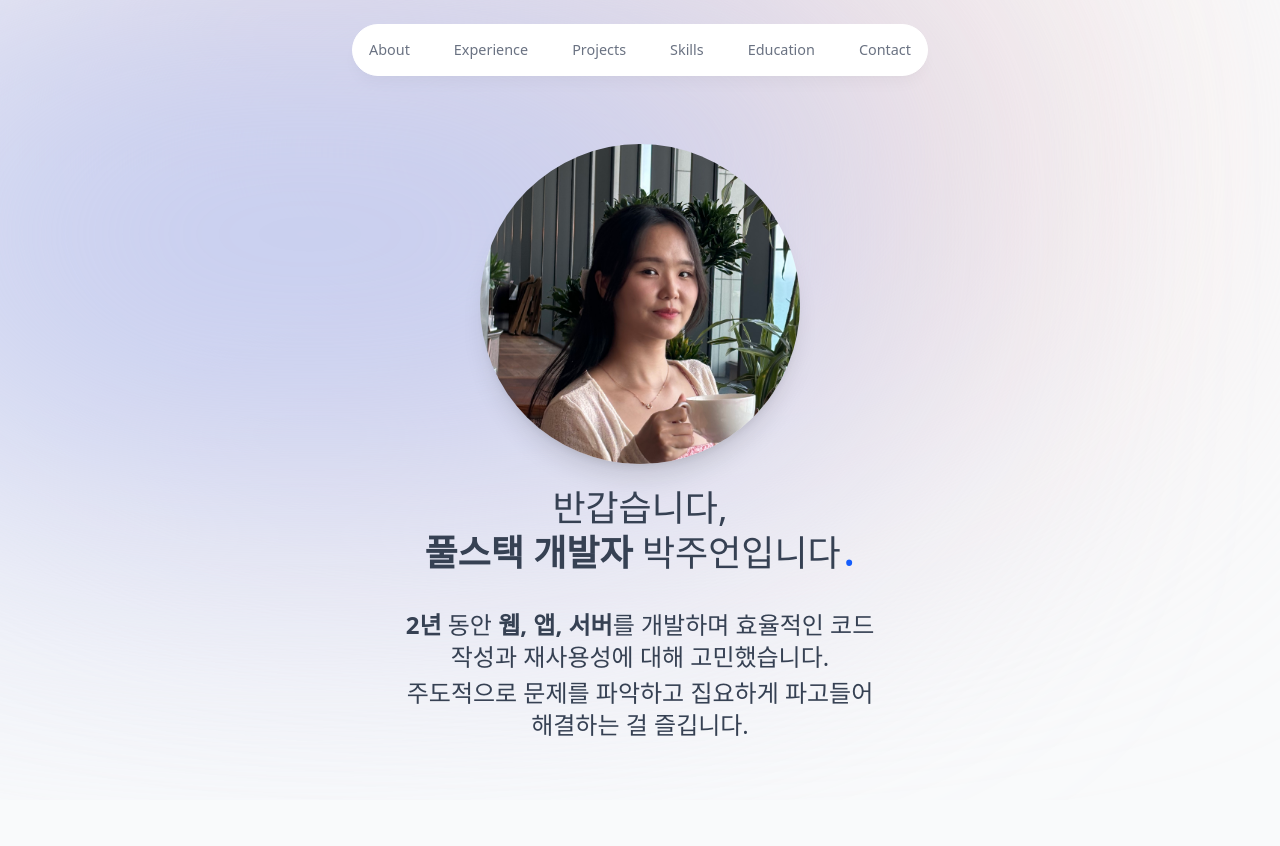
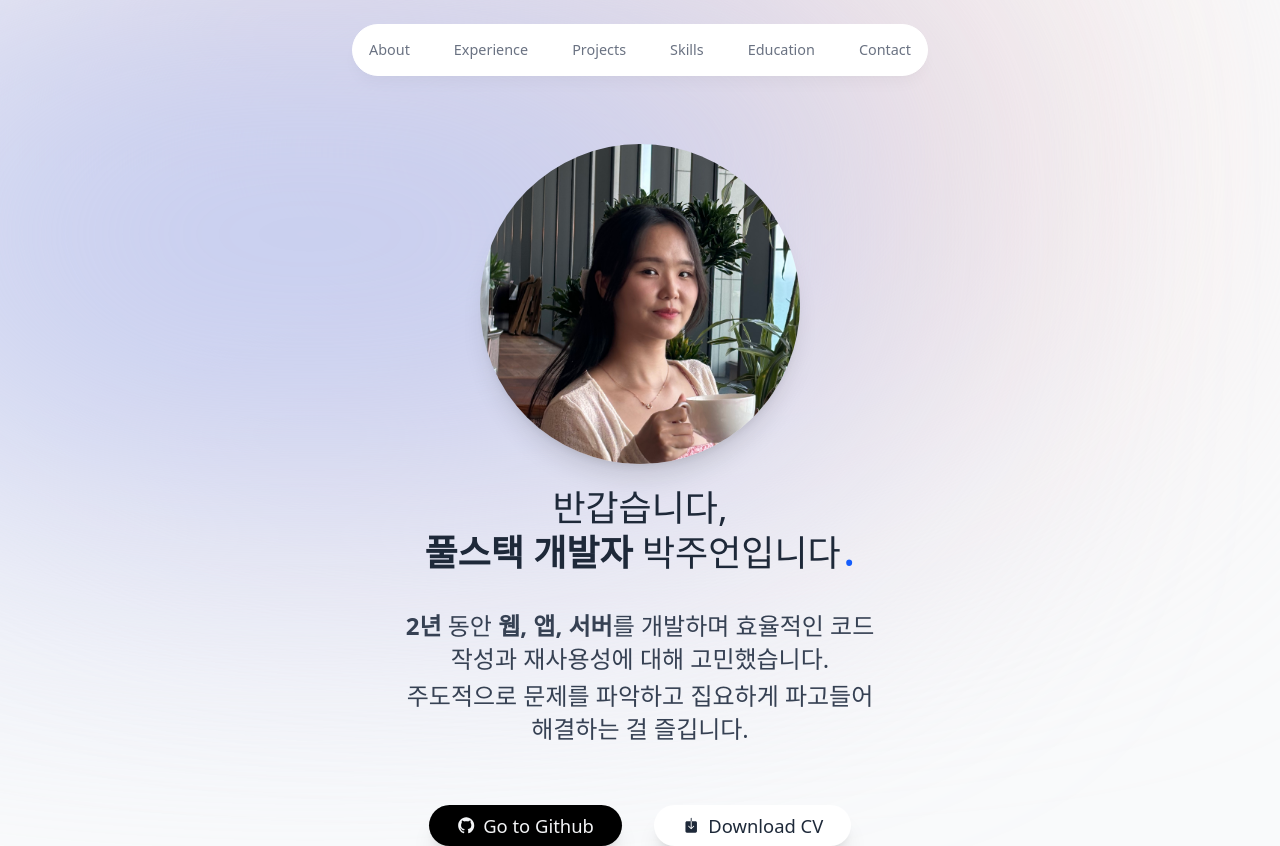
Before and after one commit to aubri61/self-portfolio, a Next.js app: page / in a window 1280 px wide. Before the commit the page ends 800 px from the top, so only its background shows below. Built offline with nearby package versions, Linux system fonts and the light colour scheme.

Commit message:
[feat] about done

```diff
--- a/src/app/page.tsx
+++ b/src/app/page.tsx
@@ -2,7 +2,7 @@ import About from "@/components/About";
 
 export default function Home() {
   return (
-    <main className="flex justify-center items-center flex-col">
+    <main className="flex justify-center items-center flex-col px-5">
       <About />
     </main>
   );
--- a/src/components/About.tsx
+++ b/src/components/About.tsx
@@ -2,15 +2,18 @@
 
 import Image from "next/image";
 import { motion } from "framer-motion";
+import { IoLogoGithub, IoIosDownload } from "react-icons/io";
 
 export default function About({ params }: { params?: {} }) {
   return (
-    <section className="h-[dvh-3rem] sm:h-[initial]">
-      <div className="flex items-center justify-center flex-col">
+    <section className=" text-center sm:max-w-[35rem]">
+      {/* <div className="flex items-center justify-center flex-col"> */}
+      {/* 프로필 파트 */}
       <motion.div
         initial={{ opacity: 0, scale: 0 }}
         animate={{ opacity: 1, scale: 1 }}
         transition={{ type: "tween", duration: 0.2 }}
+        className="flex justify-center items-center"
       >
         <Image
           src={"/profile.jpg"}
@@ -22,14 +25,17 @@ export default function About({ params }: { params?: {} }) {
           className="h-80 w-80 rounded-full border-white object-cover shadow-xl"
         />
       </motion.div>
+
+      {/* 글자 파트 */}
       <motion.div
         initial={{ opacity: 0, scale: 0 }}
         animate={{ opacity: 1, scale: 1 }}
         transition={{ type: "spring", duration: 0.3 }}
+        className="mt-6  flex flex-col items-center justify-center text-left sm:text-center text-gray-800 text-xl sm:text-2xl/snug pl-5 pr-5 sm:pl-0 sm:pr-0"
       >
+        <div className="flex flex-col text-4xl/10 mb-5 ">
           {/* <div className="mt-6 flex flex-col items-start justify-start  text-gray-700 text-xl max-w-lg sm:text-2xl"> */}
-          <div className="mt-6 flex flex-col items-center justify-center text-left sm:text-center text-gray-700 text-xl max-w-lg sm:text-2xl pl-10 pr-10 sm:pl-0 sm:pr-0">
-            <div className="flex flex-col text-4xl/10 mb-5">
+
           <p>
             <span>반갑습니다,</span>
           </p>
@@ -41,21 +47,37 @@ export default function About({ params }: { params?: {} }) {
             </span>
           </p>
         </div>
-            <div className="flex flex-col pl-3 pr-3 break-keep">
+        <div className="flex flex-col pl-3 pr-3 break-keep text-gray-700  ">
           <p className="mt-4">
             <span className="font-bold">2년 </span>동안{" "}
-                <span className="font-bold">웹, 앱, 서버</span>를 개발하며
-                효율적인 코드 작성과 재사용성에 대해 고민했습니다.
+            <span className="font-bold">웹, 앱, 서버</span>를 개발하며 효율적인
+            코드 작성과 재사용성에 대해 고민했습니다.
           </p>
           <p className="mt-1">
-                주도적으로 문제를 파악하고 집요하게 파고들어 해결하는 걸
-                즐깁니다.
+            주도적으로 문제를 파악하고 집요하게 파고들어 해결하는 걸 즐깁니다.
           </p>
         </div>
+
+        {/* 버튼들 */}
+        <div className="mt-15 flex justify-center items-center gap-8">
+          <a className="flex items-center justify-center gap-2 text-[1.15rem] bg-black text-gray-100 shadow-xl rounded-3xl px-7 py-2 cursor-pointer hover:scale-105 focus:scale-105 transition-all duration-200"
+          href="https://github.com/aubri61"
+          target="_blank"
+          >
+            <IoLogoGithub />
+            Go to Github
+          </a>
+          <a
+            className="flex items-center justify-center gap-2 text-[1.15rem] bg-white text-gray-800 shadow-xl rounded-3xl px-7 py-2 cursor-pointer hover:scale-105 focus:scale-105 transition-all duration-200"
+            href="/CV.pdf"
+            download
+          >
+            <IoIosDownload />
+            Download CV
+          </a>
         </div>
-          <div></div>
       </motion.div>
-      </div>
+      {/* </div> */}
     </section>
   );
 }
```
Also changed, not shown: 1 other file (tests, documents, lock files or other folders). Lines whose indentation alone changed are shown as unchanged.
